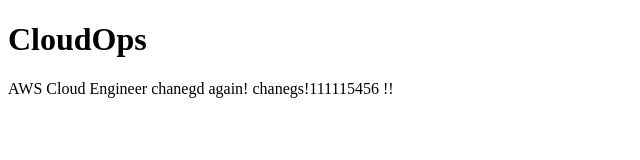
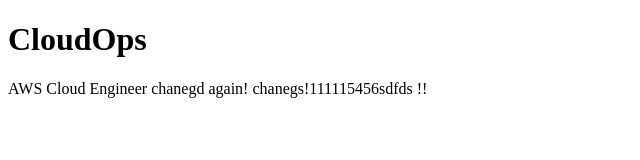
Before and after one commit to Shawnbaloch/Html-code, a plain HTML site: page index.html in a window 1280 px wide. Shown: the full height of the page, 0-640 px from the left. Drawn offline with Linux system fonts and the light colour scheme.

Commit message:
Update index.html

```diff
--- a/index.html
+++ b/index.html
@@ -6,7 +6,7 @@
 <body>
 
 <h1>CloudOps</h1>
-<p>AWS Cloud Engineer chanegd again! chanegs!111115456 !! </p>
+<p>AWS Cloud Engineer chanegd again! chanegs!111115456sdfds !! </p>
 
 </body>
 </html>
```
